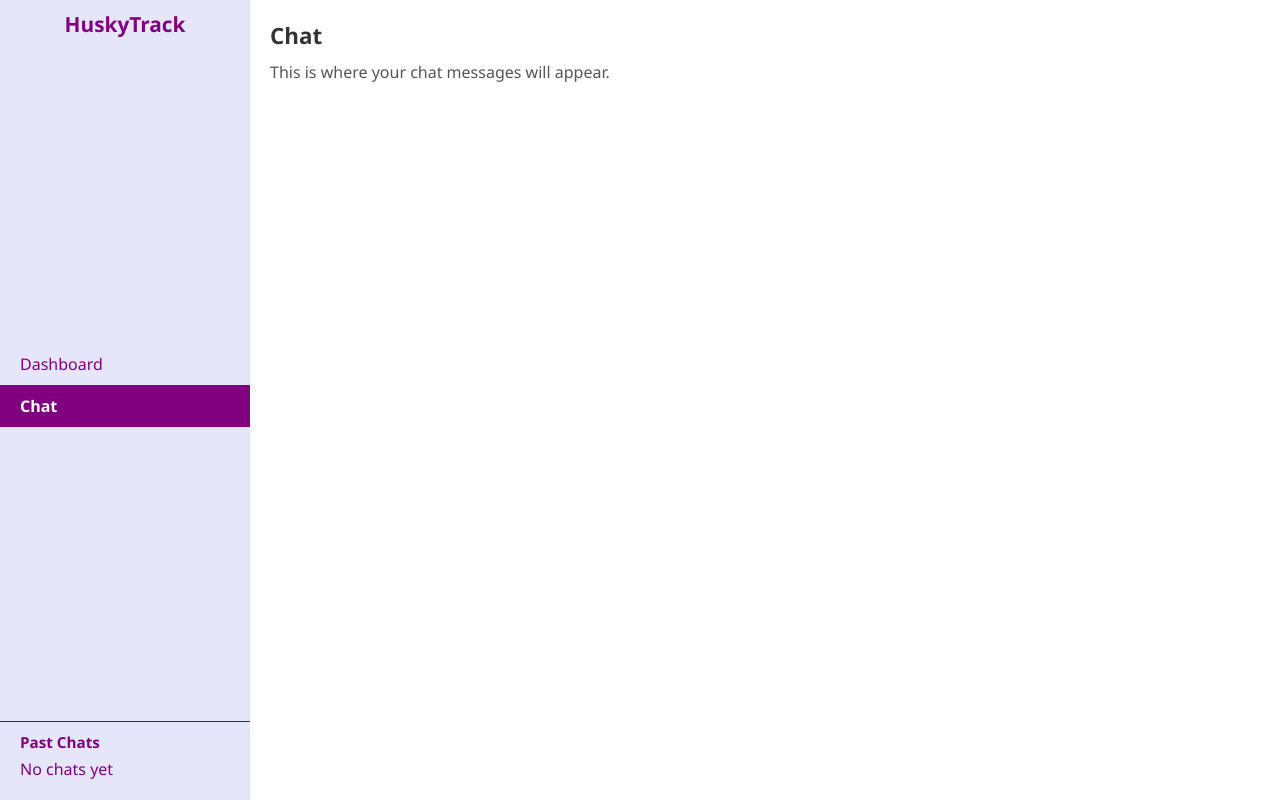
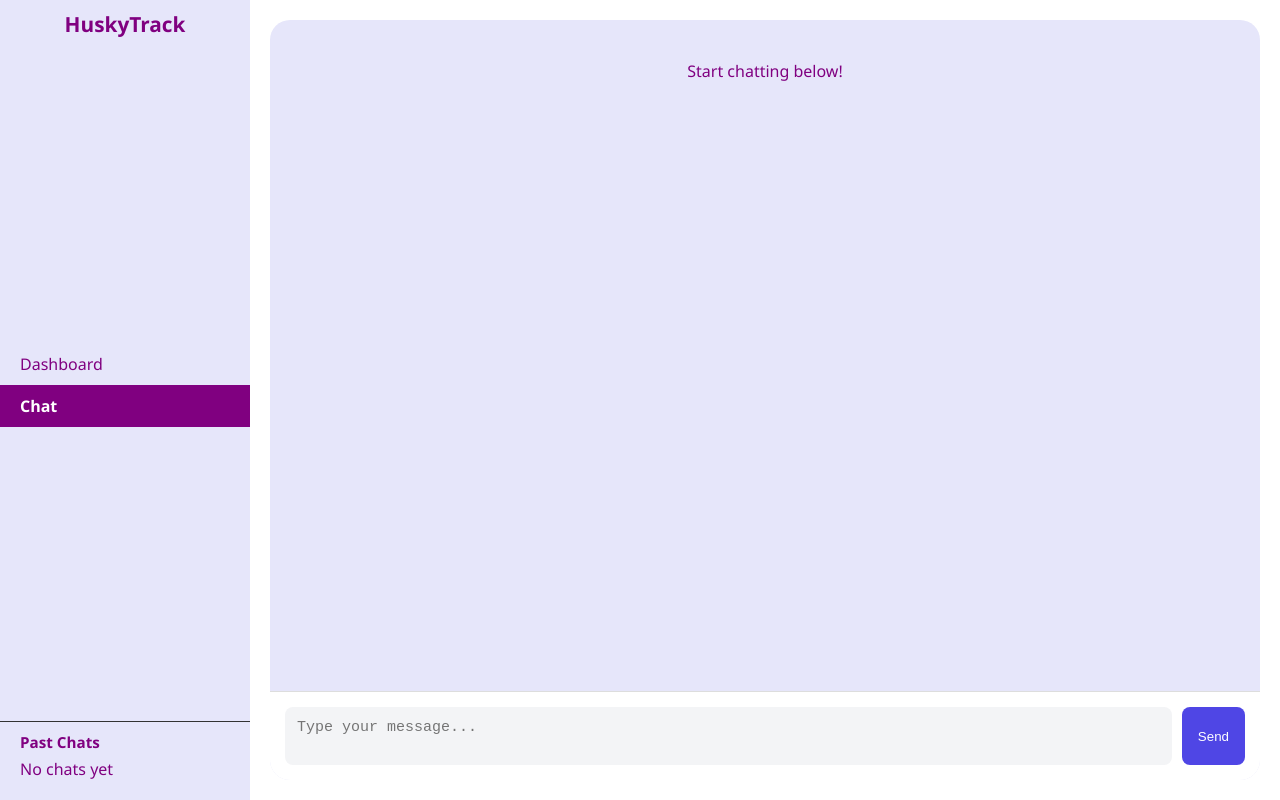
Before and after one commit to anika-222/HuskyTrack, a React app in the folder FrontEnd/client/: page / in a window 1280 px wide. Both pictures are taken after a click on the item "Chat". Built offline with nearby package versions, Linux system fonts and the light colour scheme.

Commit message:
chat box created

```diff
--- a/FrontEnd/client/src/App.jsx
+++ b/FrontEnd/client/src/App.jsx
@@ -1,12 +1,15 @@
 import React, { useState } from 'react';
 import './App.css';
 import DashboardCard from './components/DashboardCard.jsx'
+import Chat from './components/Chat.jsx';
 
 export default function App() {
   const [pageType, setPageType] = useState('dashboard');
 
+  const name = 'Jane Doe'
+
   const tempUser = {
-    name: 'Jane Doe',
+    name: name,
     email: 'jane@example.com',
     degree: 'Computer Science',
     expectedGraduation: '2028',
@@ -15,6 +18,9 @@ export default function App() {
     savedPDFs: [
       { name: 'report1.pdf', url: 'reports/test.pdf' },
     ],
+    chats: [
+      { id: 0, title: '10/18/2025', artifacts: [{ sender: name, text: "Hello" }]},
+    ]
   }
 
   // Render Sidebar
@@ -57,12 +63,7 @@ export default function App() {
     }
 
     if (pageType === 'chat') {
-      return (
-        <div className='main-content'>
-          <h2>Chat</h2>
-          <p>This is where your chat messages will appear.</p>
-        </div>
-      );
+      return (<Chat user={tempUser} id={undefined} />);
     }
   };
 
--- /dev/null
+++ b/FrontEnd/client/src/components/Chat.css
@@ -0,0 +1,85 @@
+.chat-container {
+  display: flex;
+  flex-direction: column;
+  height: 100vh;
+  width: 100%;
+  background-color: lavender;
+  border-radius: 20px;
+  box-shadow: none;
+  overflow: hidden;
+}
+
+.chat-messages {
+  flex-grow: 1;
+  padding: 20px;
+  overflow-y: scroll;
+  display: flex;
+  flex-direction: column;
+  gap: 10px;
+  scrollbar-width: none;
+}
+
+.chat-messages::-webkit-scrollbar {
+  display: none;
+}
+
+.no-messages {
+  color: purple;
+  text-align: center;
+  margin-top: 20px;
+}
+
+.chat-message {
+  max-width: 70%;
+  padding: 10px 15px;
+  border-radius: 12px;
+  line-height: 1.4;
+  font-size: 15px;
+  word-wrap: break-word;
+}
+
+.user-message {
+  align-self: flex-end;
+  background-color: purple;
+  color: white;
+}
+
+.bot-message {
+  align-self: flex-start;
+  background-color: #e5e7eb;
+  color: #111827;
+}
+
+.chat-input-container {
+  display: flex;
+  padding: 15px;
+  border-top: 1px solid #ddd;
+  background-color: white;
+}
+
+.chat-input {
+  flex-grow: 1;
+  resize: none;
+  border: none;
+  border-radius: 8px;
+  padding: 12px;
+  outline: none;
+  font-size: 15px;
+  background-color: #f3f4f6;
+}
+
+.send-button {
+  margin-left: 10px;
+  padding: 10px 16px;
+  border: none;
+  border-radius: 8px;
+  background-color: #4f46e5;
+  color: white;
+  cursor: pointer;
+  font-weight: 500;
+  transition: background-color 0.2s ease;
+}
+
+.send-button:hover {
+  background-color: #4338ca;
+}
--- /dev/null
+++ b/FrontEnd/client/src/components/Chat.jsx
@@ -0,0 +1,71 @@
+import React, { useEffect, useState } from 'react';
+import './Chat.css';
+
+export default function Chat({ user, id }) {
+    const [messages, setMessages] = useState([]);
+    const [input, setInput] = useState('');
+
+    useEffect(() => {
+        if (!user || !id) return;
+
+        if (id == undefined) {
+            id = user.chats.length;
+            const today = new Date();
+            const dateString = `${today.getMonth() + 1}/${today.getDate()}/${today.getFullYear()}`;
+            user.chats.push({ id: id, title: 'dateString', artifacts: [] });
+        }
+        const chat = user.chats.find(c => c.id === id);
+        if (chat && chat.artifacts?.length > 0) {
+            setMessages(chat.artifacts);
+        }
+
+        return () => {
+            const chatIndex = user.chats.findIndex((c) => c.id === id);
+            if (chatIndex !== -1) {
+                user.chats[chatIndex].artifacts = messages;
+            }
+        };
+    }, [user, id, messages]);
+
+    const handleSend = (sender) => {
+        if (input.trim() === '') return;
+
+        const newMessage = { sender, text: input };
+        const updatedMessages = [...messages, newMessage].slice(-50);
+
+        setMessages(updatedMessages);
+        setInput('');
+    };
+
+    return (
+        <div className="chat-container">
+            <div className="chat-messages">
+                {messages.length === 0 ? (
+                    <p className="no-messages">Start chatting below!</p>
+                ) : (
+                    messages.map((msg, idx) => (
+                        <div
+                            key={idx}
+                            className={`chat-message ${msg.sender === user.name ? 'user-message' : 'bot-message'
+                                }`}
+                        >
+                            {msg.text}
+                        </div>
+                    ))
+                )}
+            </div>
+
+            <div className="chat-input-container">
+                <textarea
+                    className="chat-input"
+                    placeholder="Type your message..."
+                    value={input}
+                    onChange={(e) => setInput(e.target.value)}
+                />
+                <button className="send-button" onClick={() => handleSend(user.name)}>
+                    Send
+                </button>
+            </div>
+        </div>
+    );
+}
```
